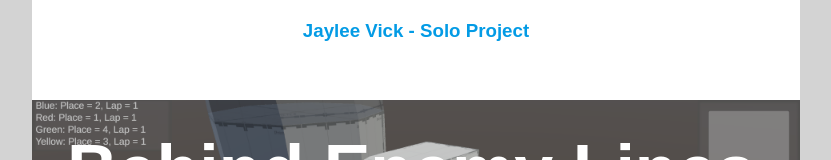
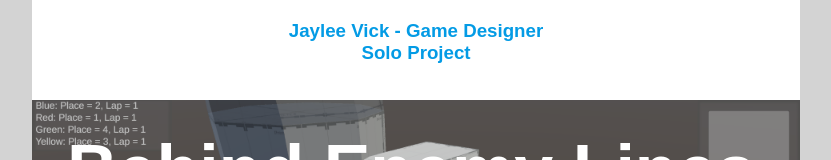
Before and after one commit to Nightvolki/Nightvolki-s-Portfolio, a plain HTML site: page projects/behindenemylines.html in a window 1280 px wide. Shown: the top 160 px of the page, without its empty margins (224-1055 px from the left). Drawn offline with Linux system fonts and the light colour scheme; a script that the page names is missing; a web font is replaced by a local one.

Commit message:
Update behindenemylines.html

```diff
--- a/projects/behindenemylines.html
+++ b/projects/behindenemylines.html
@@ -5,7 +5,7 @@
   <meta charset="UTF-8">
   <meta name="viewport" content="width=device-width, initial-scale=1.0">
   <meta http-equiv="X-UA-Compatible" content="ie=edge">
-  <title>Jaylee Vick - Portfolio</title>
+  <title>Project - Jaylee Vick - Behind Enemy Lines</title>
   <link rel="stylesheet" href="../portfolio.css">
   <link rel="icon" href="./favicon.ico" type="image/x-icon">
   <link rel="preconnect" href="https://fonts.googleapis.com">
@@ -18,7 +18,7 @@
     <div class="background">
       <div class="page">
         <div class="header">
-          <h3>Jaylee Vick - Solo Project</h3>
+          <h3>Jaylee Vick - Game Designer<br>Solo Project</h3>
         </div>
         <div class="infobox"
           style="background-image: url('../images/behindenemylines/behindenemylines.png'); background-size: 100%;">
```
